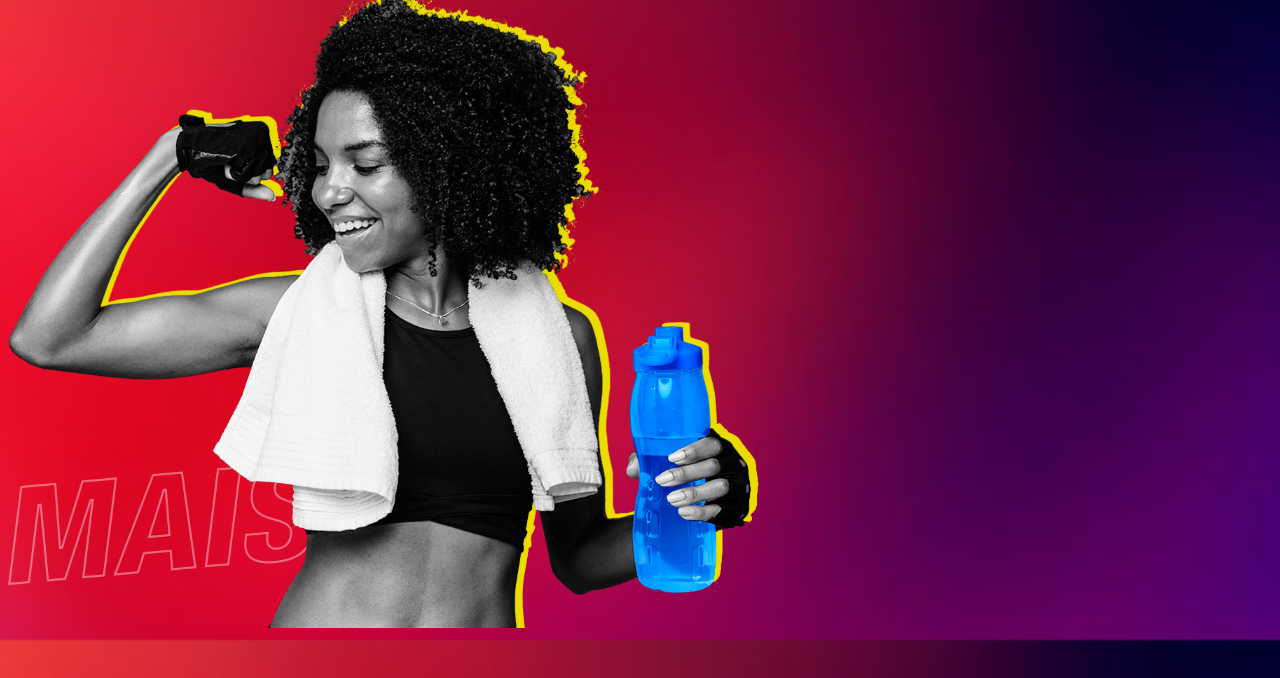
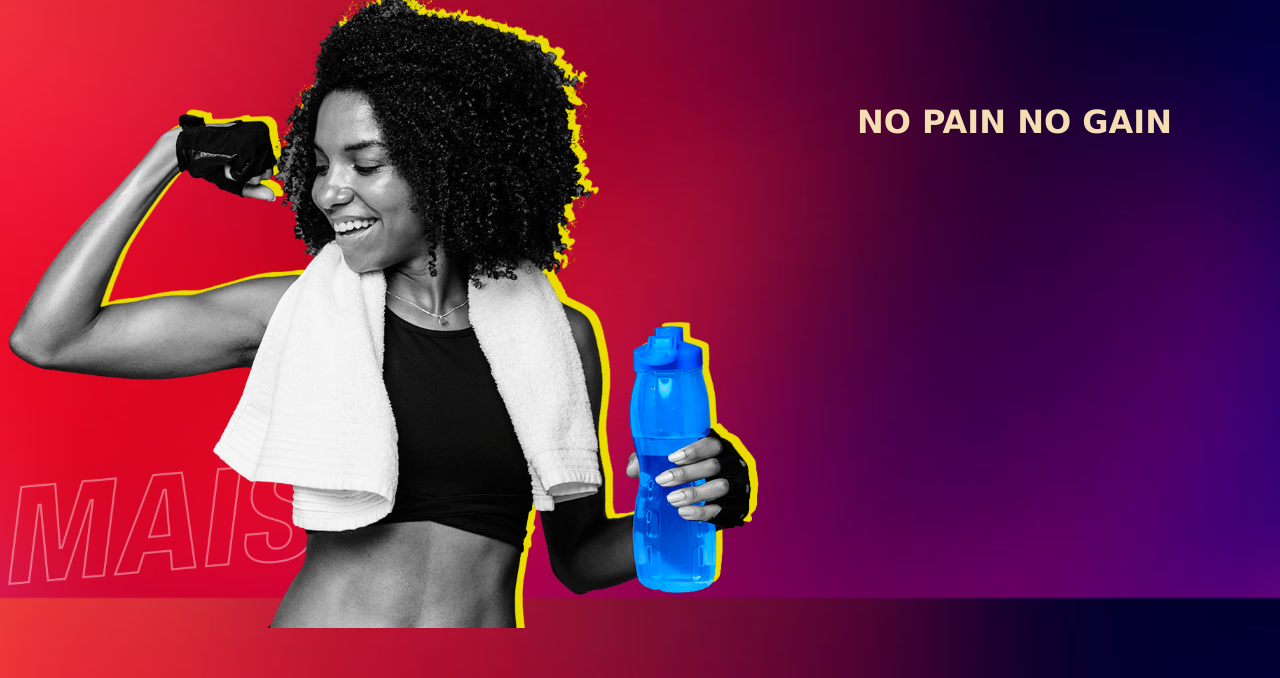
Before and after one commit to ribeiroguix/novo-teste, a plain HTML site: page index.html in a window 1280 px wide. Shown: the part 122-800 px from the top of the page. Drawn offline with Linux system fonts and the light colour scheme.

Commit message:
testenopain
testando alteração

```diff
--- a/index.html
+++ b/index.html
@@ -18,9 +18,10 @@
         <img src="logotipo.png" alt="logo" height="70px"></nav>
         </div>
     </header>
+    <img src="mulher.png" alt="mulher" height="650px">
+    <main>
 
-    <main>
-        <img src="mulher.png" alt="mulher" height="650px">
+        <h1>NO PAIN NO GAIN</h1>
     </main>
 
 </body>
--- a/style.css
+++ b/style.css
@@ -21,3 +21,11 @@ nav{
     margin-top: 30px;
     text-decoration-line: underline;
 }
+
+main{
+    display: flex;
+    flex-direction: row;
+    justify-content: flex-end;
+    margin-top: -550px;
+    margin-right: 100px;
+}
```
